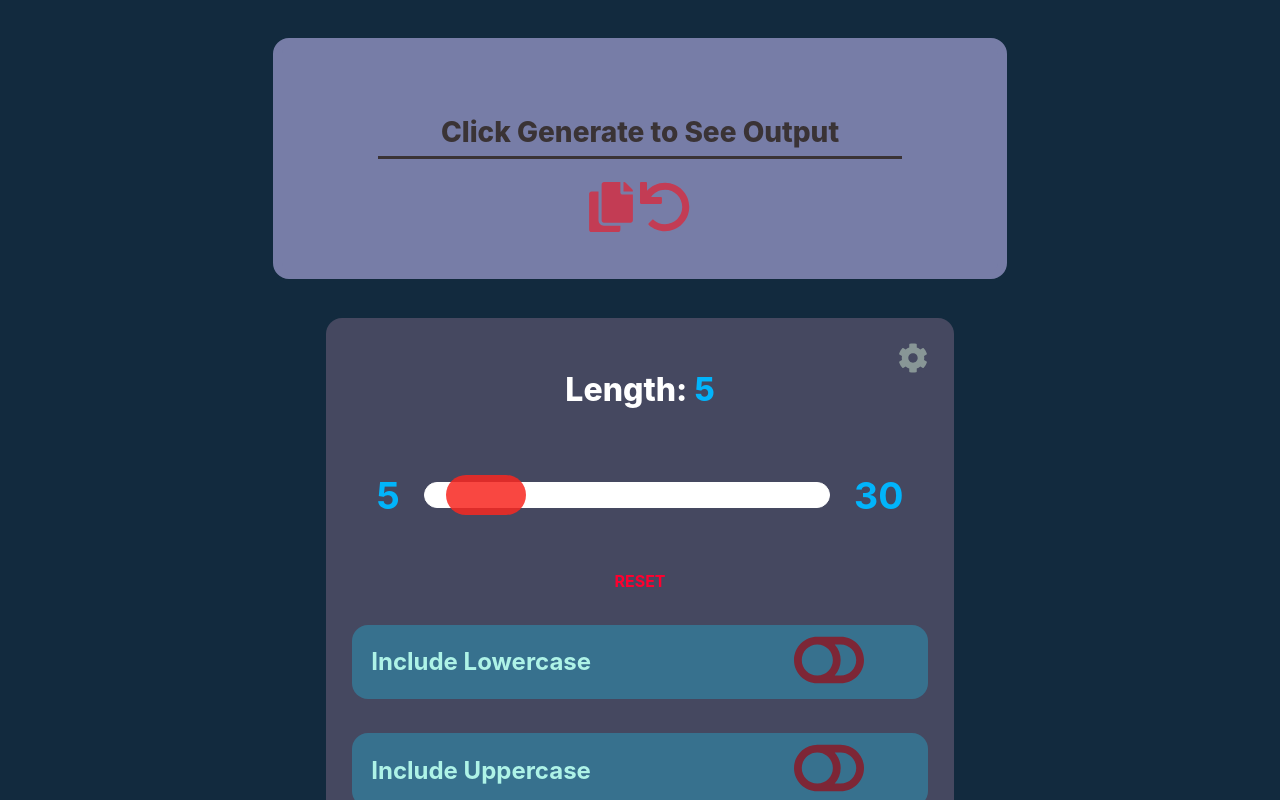
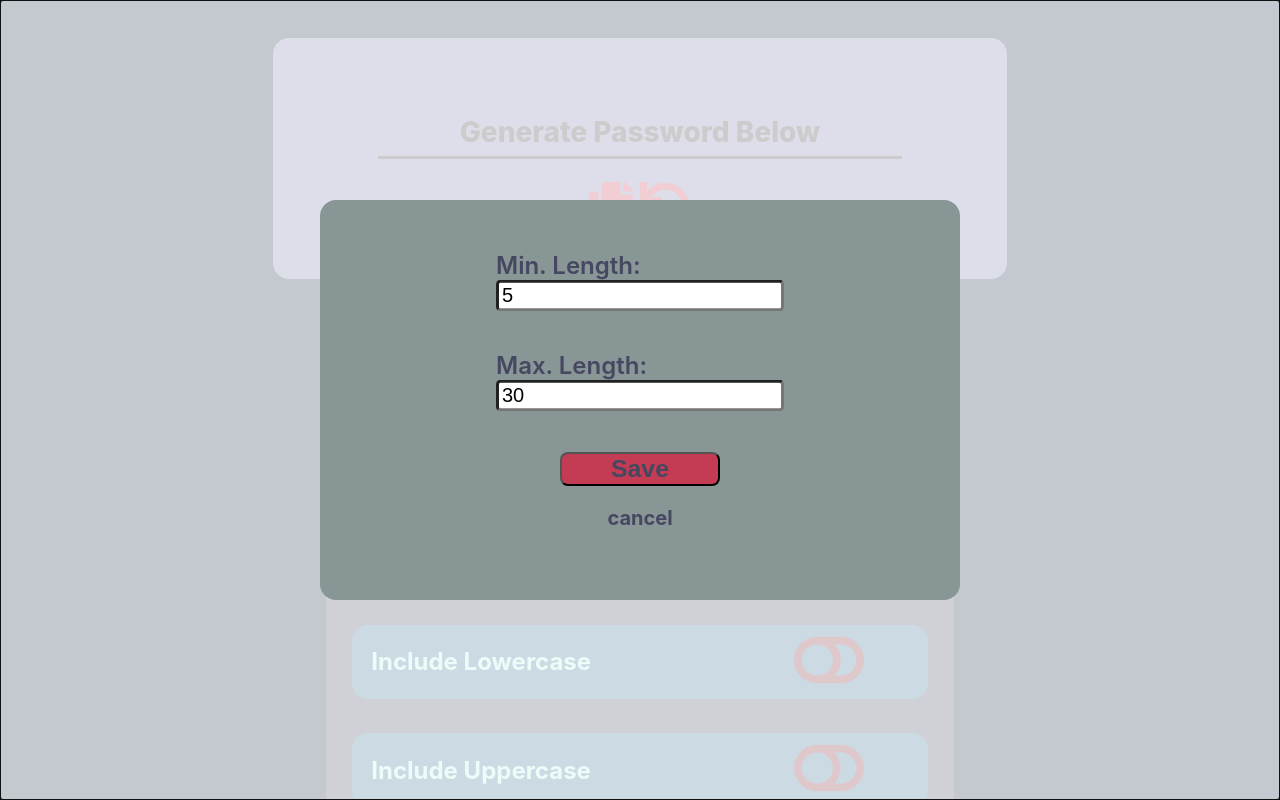
Before and after one commit to CodyMurr/random-password-generator, a React (Create React App) app: page / in a window 1280 px wide. Both pictures are taken after a click on the icon 913 px from the left and 358 px from the top of the page. Shown: the top 800 px of the page. Built offline with nearby package versions, Linux system fonts and the light colour scheme.

Commit message:
add settings component for min and max length

```diff
--- a/package.json
+++ b/package.json
@@ -9,6 +9,7 @@
     "react": "^18.1.0",
     "react-dom": "^18.1.0",
     "react-icons": "^4.3.1",
+    "react-modal": "^3.15.1",
     "react-scripts": "5.0.1",
     "web-vitals": "^2.1.4"
   },
--- a/src/App.css
+++ b/src/App.css
@@ -1,8 +1,12 @@
+html {
+  background-color: #122a3e;
+
+}
+
 .App {
   align-items: center;
-  background-color: #122a3e;
-  width: 100vw;
-  height: 100vmin;
+  width: 100%;
+  height: 100%;
 }
 
 .flex {
--- a/src/App.js
+++ b/src/App.js
@@ -1,8 +1,8 @@
-import "./App.css";
-import { generate } from "./utilities/generator";
-import {useState} from 'react';
-import {FaCopy, FaUndo} from 'react-icons/fa'
-import PasswordForm from "./components/PasswordForm/PasswordForm";
+import './App.css';
+import { generate } from './utilities/generator';
+import { useState } from 'react';
+import { FaCopy, FaUndo } from 'react-icons/fa';
+import PasswordForm from './components/PasswordForm/PasswordForm';
 
 export default function App() {
 	const [result, setResult] = useState(null);
@@ -12,21 +12,20 @@ export default function App() {
 		setResult(pw);
 	}
 	return (
-      <div className="App flex col">
+		<div className='App flex col'>
 			<section className='output flex col'>
-          <h1>
-            {result ? result : 'Click Generate to See Output'}
-          </h1>
+				<h1>{result ? result : 'Generate Password Below'}</h1>
 				<section className='flex icons'>
 					{/* implement clipboard functionality */}
-          <FaCopy size={50} color='#C33C54' />&nbsp;
-          <FaUndo size={50} color='#C33C54' />&nbsp;
+					<FaCopy size={50} color='#C33C54' />
+					&nbsp;
+					<FaUndo size={50} color='#C33C54' />
+					&nbsp;
 				</section>
 			</section>
 			<section className='form-container flex'>
 				<PasswordForm getPassword={getPassword} />
 			</section>
-
 		</div>
 	);
 }
--- a/src/components/Checkbox/Checkbox.jsx
+++ b/src/components/Checkbox/Checkbox.jsx
@@ -8,6 +8,7 @@ export default function Checkbox({
 	value,
 	passParams,
 	setPassParams,
+	clearForm,
 }) {
 	const [isChecked, setIsChecked] = useState(false);
 
--- a/src/components/PasswordForm/PasswordForm.css
+++ b/src/components/PasswordForm/PasswordForm.css
@@ -40,14 +40,16 @@
 
 .PasswordForm button {
     /* transform: scale(2.7); */
-    width: 95%;
-    height: 70px;
+    width: 45%;
+    /* height: 100px; */
+    padding: 2%;
     background-color: #C33C54;
     margin-top: 3%;
     color: #FDF0D5;
     border-radius: .5em;
     font-weight: 700;
-    font-size: 2em;
+    font-size: 2.5em;
+    letter-spacing: 3px;
     cursor: pointer;
     box-shadow: 2px 2px 3px #252320;
 }
@@ -64,3 +66,11 @@
     cursor: pointer;
     color: #B8BDB5;
 }
+
+.modal {
+    width: 100vw;
+    height: 100vh;
+    z-index: 99;
+    justify-content: center;
+    align-items: center;
+}
--- a/src/components/PasswordForm/PasswordForm.jsx
+++ b/src/components/PasswordForm/PasswordForm.jsx
@@ -1,9 +1,13 @@
 import { charObj } from '../../utilities/generator';
 import { useState } from 'react';
 import { FaCog } from 'react-icons/fa';
-import './PasswordForm.css';
+import Modal from 'react-modal';
 import Slider from '../Slider/Slider';
 import Checkbox from '../Checkbox/Checkbox';
+import Settings from '../Settings/Settings';
+import './PasswordForm.css';
+
+Modal.setAppElement('#root');
 
 export default function PasswordForm({ getPassword }) {
 	const chars = Object.keys(charObj);
@@ -14,19 +18,10 @@ export default function PasswordForm({ getPassword }) {
 	const [charCt, setCharCt] = useState(5);
 	const [passParams, setPassParams] = useState([]);
 	const [powered, setPowered] = useState(false);
-	const [paramObj, setParamObj] = useState({
-		lowercase: false,
-		uppercase: false,
-		numbers: false,
-		symbols: false,
-	});
+	const [isOpen, setIsOpen] = useState(false);
 
-	function handleDeleteParam(param) {
-		setParamObj({
-			...paramObj,
-			param: false,
-		});
-		setPassParams([...passParams.filter((p) => p !== param)]);
+	function reset(cb) {
+		cb(false);
 	}
 
 	function handleSubmit(e) {
@@ -39,23 +34,21 @@ export default function PasswordForm({ getPassword }) {
 		setCharCt(e.target.value);
 	}
 
-	function clearForm() {
-		setParamObj({
-			lowercase: false,
-			uppercase: false,
-			numbers: false,
-			symbols: false,
-		});
+	function clearForm(cb) {
 		setCharCt(length.min);
 		setPassParams([]);
+		cb(false);
+	}
+
+	function toggleModal() {
+		setIsOpen(!isOpen);
 	}
 	const opts = chars.map((c) => (
 		<Checkbox
 			name={c}
 			value={charObj[c]}
 			key={c}
-			paramObj={paramObj}
-			handleDeleteParam={handleDeleteParam}
+			reset={reset}
 			clearForm={clearForm}
 			powered={powered}
 			setPowered={setPowered}
@@ -65,7 +58,22 @@ export default function PasswordForm({ getPassword }) {
 	));
 	return (
 		<form className='PasswordForm flex col' onSubmit={handleSubmit}>
-			<FaCog className='abso' size={30} color='#889696' />
+			<FaCog
+				className='abso'
+				size={30}
+				color='#889696'
+				onClick={toggleModal}
+			/>
+			<Modal
+				className='modal flex'
+				isOpen={isOpen}
+				onRequestClose={toggleModal}>
+				<Settings
+					length={length}
+					setLength={setLength}
+					toggleModal={toggleModal}
+				/>
+			</Modal>
 			<h1>
 				Length: <span>{charCt}</span>
 			</h1>
--- /dev/null
+++ b/src/components/Settings/Settings.css
@@ -0,0 +1,55 @@
+.Settings {
+    width: 50%;
+    height: 50%;
+    justify-content: space-evenly;
+    align-items: center;
+    background-color: #889696;
+    /* background-color: #454860; */
+    color: #454860;
+    border-radius: 2vmin;
+}
+
+.Settings label {
+    width: 30%;
+    transform: scale(1.5);
+    font-weight: 600;
+}
+
+.Settings label input {
+    border-radius: 3px;
+}
+
+.Settings .btns {
+    width: 100%;
+    height: 20%;
+    justify-content: center;
+    align-items: center;
+}
+
+.Settings .btns button {
+    width: 25%;
+    height: 50%;
+    border-radius: 1vmin;
+    font-size: 1.55em;
+    font-weight: 600;
+    background-color: #C33C54;
+    color: #454860;
+    cursor: pointer;
+}
+
+.Settings .btns button:hover {
+    background-color: #454860;
+    color: #C33C54;
+    transform: scale(1.2);
+    transition: all .4s;
+}
+
+.Settings .btns .cancel {
+    font-weight: 700;
+    font-size: 1.25em;
+    cursor: pointer;
+}
+.Settings .btns .cancel:hover {
+    text-decoration: underline;
+    color: #C33C54;
+}
--- /dev/null
+++ b/src/components/Settings/Settings.jsx
@@ -0,0 +1,52 @@
+import { useState } from 'react';
+import './Settings.css';
+
+export default function Settings({ length, setLength, toggleModal }) {
+	const [formData, setFormData] = useState({
+		min: length.min,
+		max: length.max,
+	});
+	function handleChange(e) {
+		e.preventDefault();
+		setFormData({
+			...formData,
+			[e.target.name]: e.target.value,
+		});
+	}
+
+	function handleSubmit(e) {
+		e.preventDefault();
+		setLength(formData);
+		setTimeout(() => {
+			toggleModal();
+		}, 500);
+	}
+	return (
+		<form className='Settings flex col' onSubmit={handleSubmit}>
+			<label className='flex col'>
+				Min. Length:
+				<input
+					type='number'
+					name='min'
+					value={formData.min}
+					onChange={handleChange}
+				/>
+			</label>
+			<label className='flex col'>
+				Max. Length:
+				<input
+					type='number'
+					name='max'
+					value={formData.max}
+					onChange={handleChange}
+				/>
+			</label>
+			<section className='btns flex col'>
+				<button type='submit'>Save</button>
+				<p className='cancel flex' onClick={toggleModal}>
+					cancel
+				</p>
+			</section>
+		</form>
+	);
+}
```
Also changed, not shown: 1 other file (tests, documents, lock files or other folders). Lines whose indentation alone changed are shown as unchanged.
